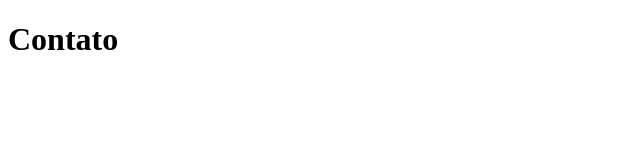
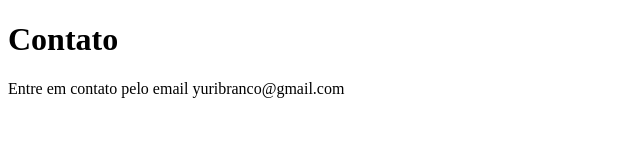
Before and after one commit to yuribranco/sistema-de-cadastro, a plain HTML site: page contato.html in a window 1280 px wide. Shown: the whole page, without its empty margins (0-640 px from the left). Drawn offline with Linux system fonts and the light colour scheme.

Commit message:
adicionando o email de contato

```diff
--- a/contato.html
+++ b/contato.html
@@ -8,5 +8,6 @@
 </head>
 <body>
     <h1>Contato</h1>
+    <p>Entre em contato pelo email yuribranco@gmail.com</p>
 </body>
 </html>
```
